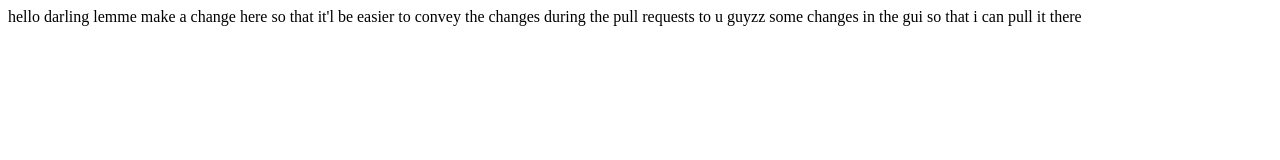
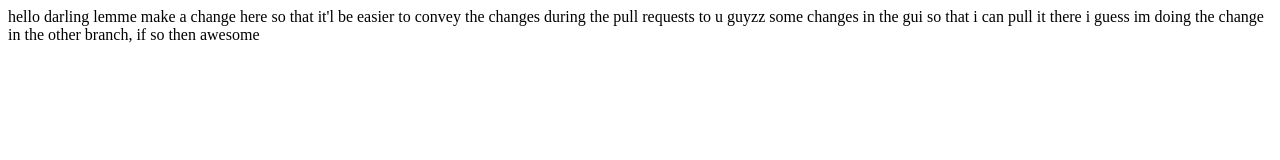
Before and after one commit to Alexrdj11/experiment, a plain HTML site: page index.html in a window 1280 px wide. Drawn offline with Linux system fonts and the light colour scheme.

Commit message:
changed  it again

```diff
--- a/index.html
+++ b/index.html
@@ -9,6 +9,6 @@
     hello darling
     lemme make a change here so that it'l be easier to convey the changes during the pull requests to u guyzz
     some changes in the gui so that i can pull it there
-
+    i guess im  doing the change in the other branch, if so then awesome
 </body>
 </html>
```
